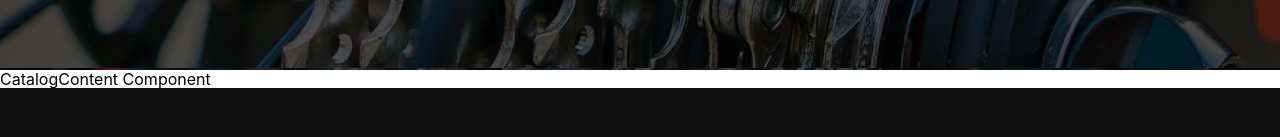
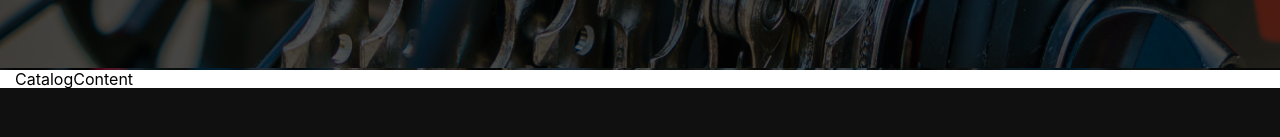
Before and after one commit to Islam-Parchiev/electroVelo, a React app in the folder client/: page /catalog in a window 1280 px wide. Shown: the part 310-447 px from the top of the page. Built offline with nearby package versions, Linux system fonts and the light colour scheme; a web font is replaced by a local one.

Commit message:
add CatalogContent

```diff
--- a/client/src/components/CatalogContent/CatalogContent.tsx
+++ b/client/src/components/CatalogContent/CatalogContent.tsx
@@ -2,14 +2,15 @@ import React from 'react'
 
 import styles from './CatalogContent.module.scss'
 
-interface CatalogContentProps {}
-
-const CatalogContent:React.FC<CatalogContentProps> = (props) => {
-	const {} = props;
+const CatalogContent:React.FC = () => {
 	return (
-		<div className={styles.CatalogContent}>
-			CatalogContent Component
-		</div>
+		<section className={styles.CatalogContent}>
+			<div className="container">
+				<div className={styles.CatalogContent__wrapper}>
+					CatalogContent
+				</div>
+			</div>
+		</section>
 	)
 }
 
```
